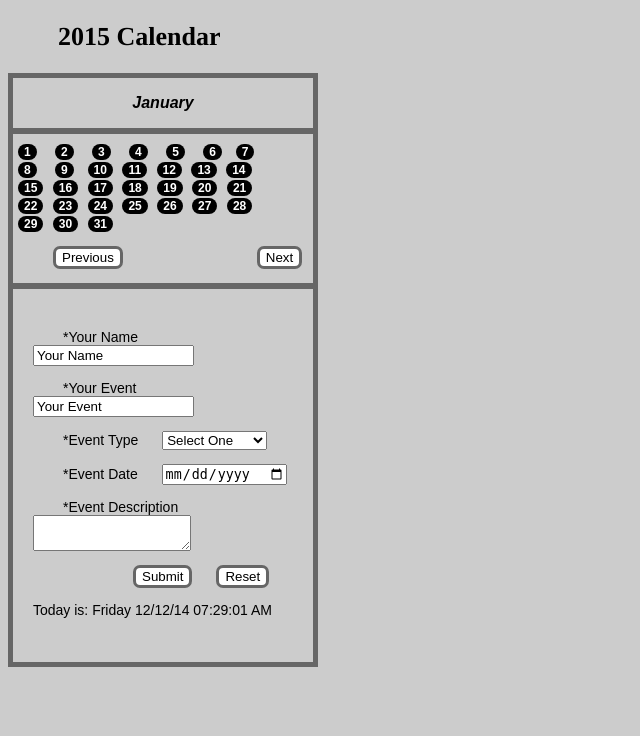
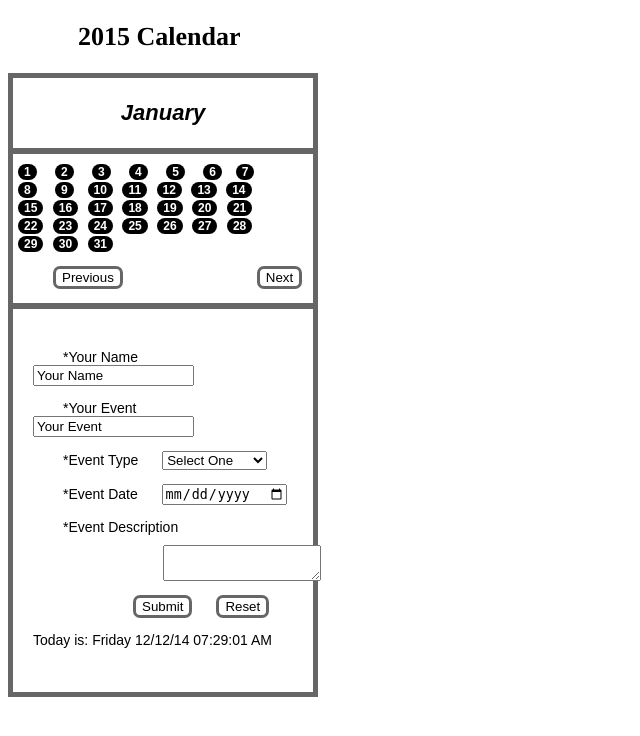
Before and after one commit to farhood1360/Calendar, a PHP site: page / in a window 1280 px wide. Shown: the top 736 px of the page, without its empty margins (0-640 px from the left). Run offline with PHP 8.4, Linux system fonts and the light colour scheme.

Commit message:
calendar.css is updated.

```diff
--- a/view/css/calendar.css
+++ b/view/css/calendar.css
@@ -1,8 +1,10 @@
 @charset "UTF-8";
-/* CSS Document */
+/* CSS Document
+* @author Farhood Rashidi
+* @date 12/03/2014
+*/
 
 body {
-    background-color: #CCC;
     font-family: Arial, Helvetica, sans-serif;
     font-size: 16px;
 }
@@ -11,14 +13,14 @@ h2{
     font-family: Times, serif;
     font-weight:bold;
     font-size:26px;
-    padding-left:50px;
+    padding-left:70px;
 }
 
 h3{
     text-align:center;
     font-weight:bold;
     font-style:italic;
-    font-size:16px;
+    font-size:22px;
 }
 
 p{
@@ -48,6 +50,11 @@ button {
     border-radius: 7px;
     margin-left: 20px;
     border:3px solid #666;
+}
+
+.button:hover{
+    background:black;
+    color:white;
 }
 
 #mySubmit{
@@ -103,3 +110,8 @@ tr:first-of-type{
     font-weight: bold;
     background-color:#e6e6fa;
 }
+
+textArea {
+    margin-left: 130px;
+    margin-top: 10px;
+}
```
